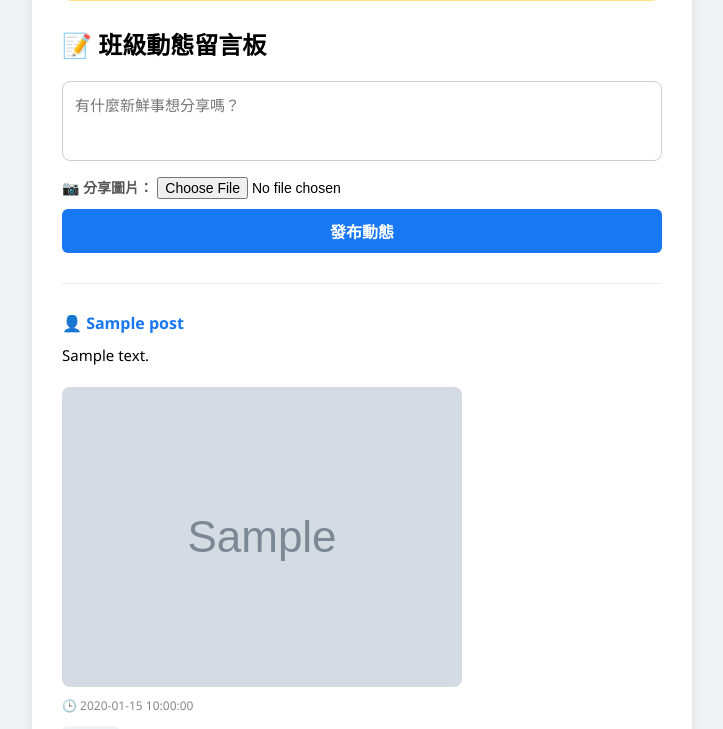
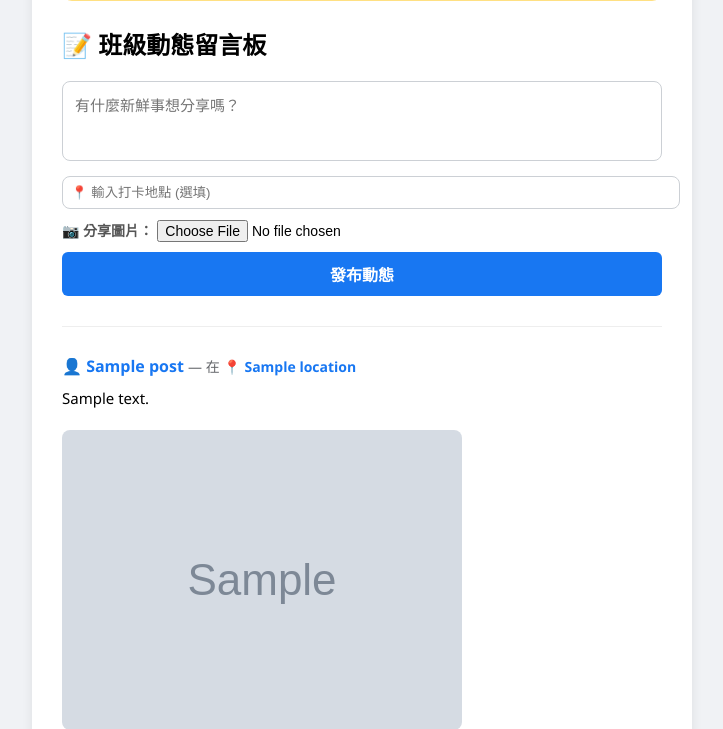
Before and after one commit to chiupinchun17/FINAL-EXAM-PROJECT, a Flask app: template templates/index.html in a window 1280 px wide. Shown: the part 446-1175 px from the top of the page, without its empty margins (278-1001 px from the left). Run offline with Flask 3, Linux system fonts and the light colour scheme; the template is opened without the code that fills it: most values are stand-ins (such as "Sample title", 1, 10 or a date in 2020); grey boxes marked "Sample" are stand-in pictures.

Commit message:
最終版標

```diff
--- a/app.py
+++ b/app.py
@@ -3,7 +3,7 @@ import sqlite3
 import random
 import os
 import requests
-import xml.etree.ElementTree as ET  # 用來解析免費的新聞 RSS 饋送
+import xml.etree.ElementTree as ET
 from geopy.geocoders import Nominatim
 
 app = Flask(__name__)
@@ -22,7 +22,7 @@ def init_db():
     conn = sqlite3.connect('database.db')
     cursor = conn.cursor()
 
-    # 🔥 強制轟掉舊資料表，確保新聞功能加入時結構乾淨
+    # 這裡保留你原本的強制重置邏輯，確保結構更新
     cursor.execute("DROP TABLE IF EXISTS users")
     cursor.execute("DROP TABLE IF EXISTS posts")
     cursor.execute("DROP TABLE IF EXISTS comments")
@@ -40,12 +40,14 @@ def init_db():
     if not cursor.fetchone():
         cursor.execute("INSERT INTO users (password, username, is_admin) VALUES ('037', '系統管理員', 1)")
 
+    # 【改動點】：在 posts 表中加入 location 欄位
     cursor.execute('''
         CREATE TABLE IF NOT EXISTS posts (
             id INTEGER PRIMARY KEY AUTOINCREMENT,
             name TEXT NOT NULL,
             message TEXT NOT NULL,
             image_path TEXT,
+            location TEXT,
             likes INTEGER DEFAULT 0,
             created_at TIMESTAMP DEFAULT CURRENT_TIMESTAMP
         )
@@ -69,7 +71,7 @@ with app.app_context():
     init_db()
 
 # ==========================================
-# 2. 帳號與密碼系統路由
+# 2. 帳號與密碼系統路由 (保持不變)
 # ==========================================
 
 @app.route('/welcome')
@@ -129,7 +131,7 @@ def logout():
     return redirect(url_for('welcome'))
 
 # ==========================================
-# 3. 🌤️ 免 API 天氣查詢功能
+# 3. 🌤️ 天氣與新聞功能 (保持不變)
 # ==========================================
 def get_weather_by_location(location_name):
     try:
@@ -151,42 +153,27 @@ def get_weather_by_location(location_name):
         return {"error": "氣象系統連線忙碌中。"}
     return {"error": "無法取得天氣資訊。"}
 
-# ==========================================
-# 4. 📰 新增：免 API 今日重大新聞抓取功能 (Yahoo RSS)
-# ==========================================
 def get_today_news():
     news_list = []
     try:
-        # 抓取 Yahoo 焦點新聞的公開 RSS 饋送
         rss_url = "https://tw.news.yahoo.com/rss/realtime"
         headers = {"User-Agent": "Mozilla/5.0"}
         response = requests.get(rss_url, headers=headers, timeout=5)
         response.encoding = 'utf-8'
-
-        # 解析 XML 結構
         root = ET.fromstring(response.text)
-        # 撈出前 5 則重大新聞
         for item in root.findall('.//item')[:5]:
             title = item.find('title').text
             link = item.find('link').text
             description = item.find('description').text if item.find('description') is not None else "點擊進入查看詳細內容說明。"
-
-            # 清理摘要文字中可能夾帶的 HTML 標籤
             if "<" in description:
                 description = description.split('<')[0]
-
-            news_list.append({
-                "title": title,
-                "link": link,
-                "description": description.strip()
-            })
+            news_list.append({"title": title, "link": link, "description": description.strip()})
     except Exception as e:
-        # 如果網路卡住，提供備用歷史提示
         news_list = [{"title": "新聞系統載入中...", "link": "#", "description": "請重新整理網頁以嘗試重新載入最新重大新聞。"}]
     return news_list
 
 # ==========================================
-# 5. 留言板主要功能 (整合天氣與新聞)
+# 5. 留言板主要功能 (整合打卡)
 # ==========================================
 
 @app.route('/', methods=['GET', 'POST'])
@@ -200,6 +187,8 @@ def index():
     if request.method == 'POST':
         name = session.get('username')
         message = request.form.get('message')
+        # 【改動點】：取得 location
+        location = request.form.get('location')
 
         file = request.files.get('image')
         image_path = None
@@ -209,22 +198,21 @@ def index():
             image_path = f"/static/uploads/{filename}"
 
         if message or image_path:
-            cursor.execute("INSERT INTO posts (name, message, image_path, likes) VALUES (?, ?, ?, 0)",
-                           (name, message, image_path))
+            # 【改動點】：SQL INSERT 加入 location
+            cursor.execute("INSERT INTO posts (name, message, image_path, location, likes) VALUES (?, ?, ?, ?, 0)",
+                           (name, message, image_path, location))
             conn.commit()
             return redirect(url_for('index'))
 
-    # 處理天氣查詢
     weather_info = None
     search_location = request.args.get('location')
     if search_location:
         weather_info = get_weather_by_location(search_location)
 
-    # 📰 每次重整首頁時，自動抓取最新的今日焦點新聞
     current_news = get_today_news()
 
-    # 讀取貼文
-    cursor.execute("SELECT id, name, message, image_path, likes, created_at FROM posts ORDER BY id DESC")
+    # 【改動點】：讀取貼文 SQL 加入 location
+    cursor.execute("SELECT id, name, message, image_path, location, likes, created_at FROM posts ORDER BY id DESC")
     raw_posts = cursor.fetchall()
 
     posts = []
@@ -234,7 +222,7 @@ def index():
         comments = cursor.fetchall()
 
         posts.append({
-            'id': post[0], 'name': post[1], 'message': post[2], 'image_path': post[3], 'likes': post[4], 'created_at': post[5], 'comments': comments
+            'id': post[0], 'name': post[1], 'message': post[2], 'image_path': post[3], 'location': post[4], 'likes': post[5], 'created_at': post[6], 'comments': comments
         })
 
     users_list = []
@@ -246,7 +234,7 @@ def index():
     return render_template('index.html', posts=posts, users=users_list, weather=weather_info, news=current_news, current_user=session.get('username'))
 
 # ==========================================
-# 6. 管理員與按讚刪除功能路由
+# 6. 管理員與按讚刪除功能路由 (保持不變)
 # ==========================================
 
 @app.route('/like/<int:post_id>', methods=['POST'])
--- a/templates/index.html
+++ b/templates/index.html
@@ -23,7 +23,6 @@
         .weather-box { background-color: #f1f8e9; border: 1px solid #c5e1a5; padding: 15px; border-radius: 10px; margin-bottom: 20px; }
         .weather-result { background-color: white; padding: 12px; border-radius: 8px; margin-top: 10px; border: 1px solid #dcedc8; font-size: 14px; }
 
-        /* 📰 新聞特區樣式 */
         .news-box { background-color: #fff8e1; border: 1px solid #ffe082; padding: 15px; border-radius: 10px; margin-bottom: 25px; }
         .news-item { background: white; padding: 10px; border-radius: 6px; margin-top: 8px; border: 1px solid #fff59d; text-align: left; }
         summary { font-weight: bold; color: #b78103; cursor: pointer; padding: 5px; outline: none; font-size: 14px; }
@@ -115,6 +114,7 @@
         <form action="/" method="POST" enctype="multipart/form-data" style="margin-bottom: 30px;">
             <textarea name="message" rows="3" placeholder="有什麼新鮮事想分享嗎？" required></textarea>
             <div style="margin-top: 10px;">
+                <input type="text" name="location" placeholder="📍 輸入打卡地點 (選填)" style="width: 100%; padding: 8px; margin-bottom: 10px; border: 1px solid #ccd0d5; border-radius: 8px;">
                 <label style="font-size: 14px; color: #555; font-weight: bold;">📷 分享圖片：</label>
                 <input type="file" name="image" accept="image/*" style="font-size: 14px;">
             </div>
@@ -132,7 +132,16 @@
                 </form>
                 {% endif %}
 
-                <div class="author">👤 {{ post.name }}</div>
+                <div class="author">
+                    👤 {{ post.name }}
+                    {% if post.location %}
+                    <span style="font-size: 14px; font-weight: normal; color: #65676b;"> — 在
+                        <a href="https://www.google.com/maps/search/?api=1&query={{ post.location }}" target="_blank" style="color: #1877f2; text-decoration: none; font-weight: bold;">
+                            📍 {{ post.location }}
+                        </a>
+                    </span>
+                    {% endif %}
+                </div>
                 <div style="margin: 10px 0; font-size: 15px; line-height: 1.5; white-space: pre-wrap;">{{ post.message }}</div>
 
                 {% if post.image_path %}<img src="{{ post.image_path }}" class="post-image" alt="動態圖片">{% endif %}
```
Also changed, not shown: database.db, static/uploads/8088_md-36fefb9c2f25961542852090aa5b8afe.jpg (added).
